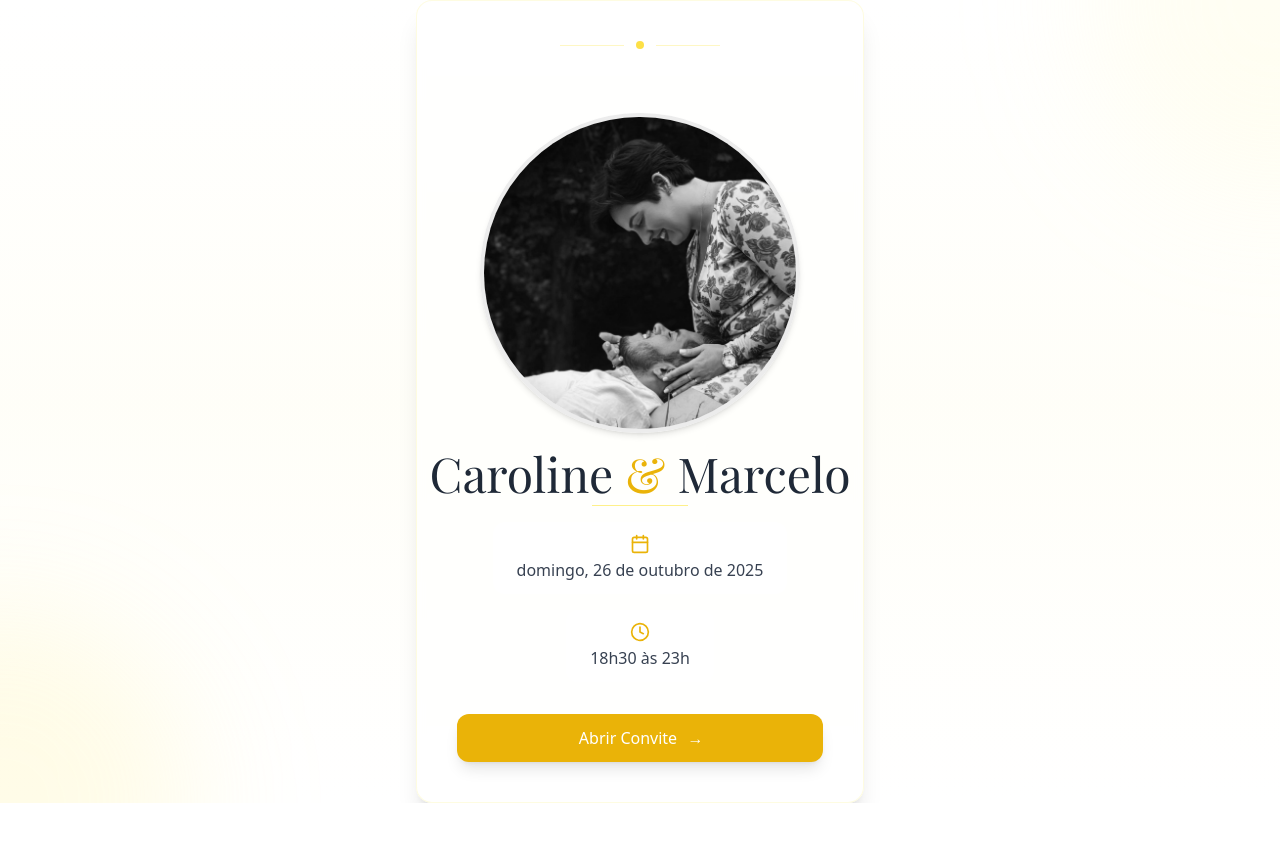
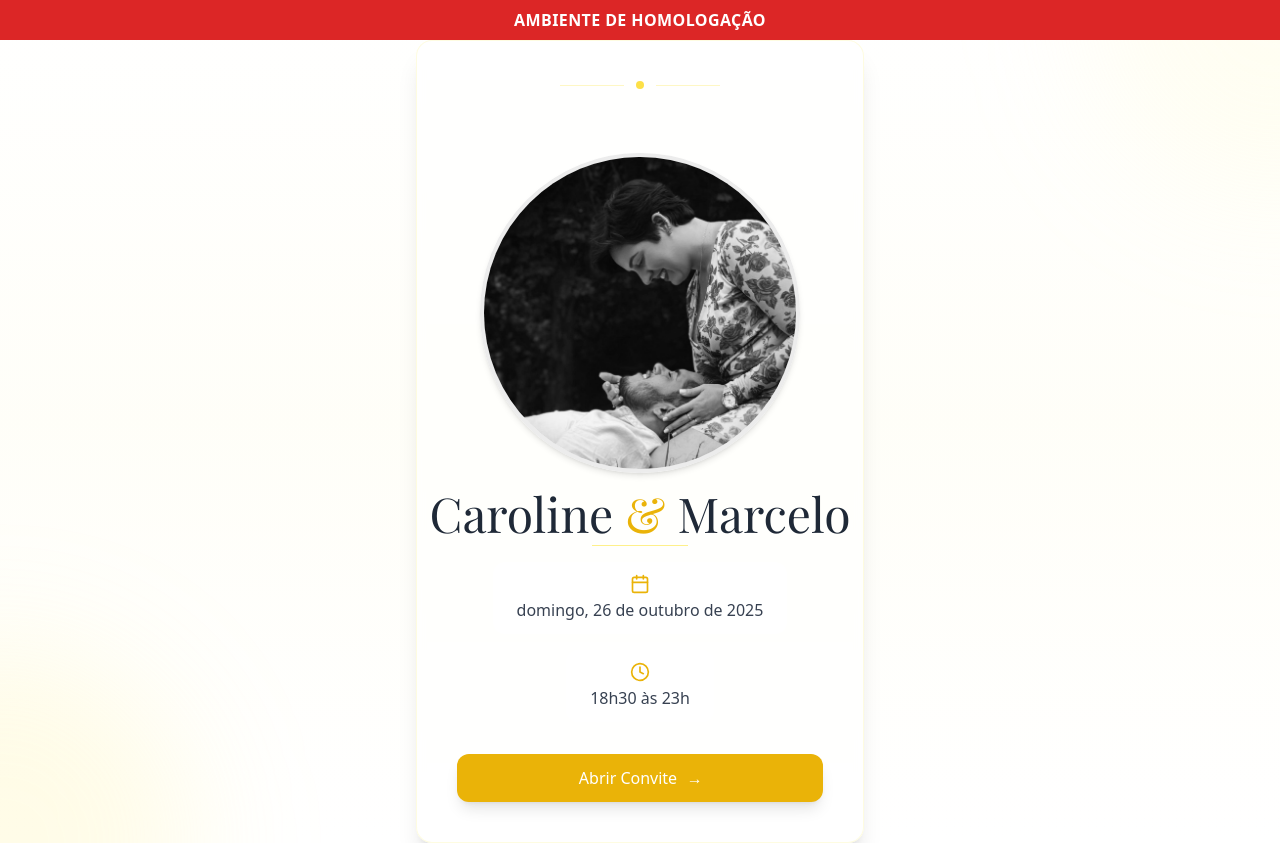
Before and after one commit to fulano-dev/wedding-invitation, a React (Vite) app: page / in a window 1280 px wide. Shown: the top 844 px of the page. Built offline with nearby package versions, Linux system fonts and the light colour scheme; a web font is replaced by a local one.

Commit message:
tareja de HML

```diff
--- a/src/pages/Hero.jsx
+++ b/src/pages/Hero.jsx
@@ -129,6 +129,14 @@ export default function Hero() {
               <link rel="preload" as="image" href={foto3} />
             </Helmet>
             <section id="home" className="min-h-screen flex flex-col items-center justify-center px-4 py-16 sm:py-20 text-center relative overflow-hidden">
+                {import.meta.env.VITE_AMBIENTE === 'HML' && (
+                    <div className="bg-red-600 text-white text-center py-4 px-4 mb-6 shadow-md w-full">
+                        <h2 className="text-lg sm:text-2xl font-bold uppercase">AMBIENTE DE HOMOLOGAÇÃO</h2>
+                        <p className="text-xs sm:text-sm mt-1">
+                          Esta página é destinada apenas para testes. As confirmações feitas aqui não afetarão a lista oficial de convidados.
+                        </p>
+                    </div>
+                )}
                 <motion.div
                     initial={{ opacity: 0, y: 20 }}
                     animate={{ opacity: 1, y: 0 }}
--- a/src/pages/LandingPage.jsx
+++ b/src/pages/LandingPage.jsx
@@ -1,4 +1,3 @@
-// src/pages/LandingPage.jsx
 import config from '@/config/config';
 import { formatEventDate } from '@/lib/formatEventDate';
 import { motion } from 'framer-motion';
@@ -12,6 +11,11 @@ const LandingPage = ({ onOpenInvitation }) => (
     exit={{ opacity: 0 }}
     className="min-h-screen relative overflow-hidden"
   >
+    {import.meta.env.VITE_AMBIENTE === 'HML' && (
+      <div className="bg-red-600 text-white text-center py-2 font-semibold uppercase tracking-wide z-50 relative">
+        AMBIENTE DE HOMOLOGAÇÃO
+      </div>
+    )}
     {/* Decorative Background */}
     <div className="absolute inset-0 bg-gradient-to-b from-white via-yellow-50/30 to-white" />
     <div className="absolute top-0 right-0 w-64 h-64 md:w-96 md:h-96 bg-yellow-100/20 rounded-full blur-3xl translate-x-1/2 -translate-y-1/2" />
```
